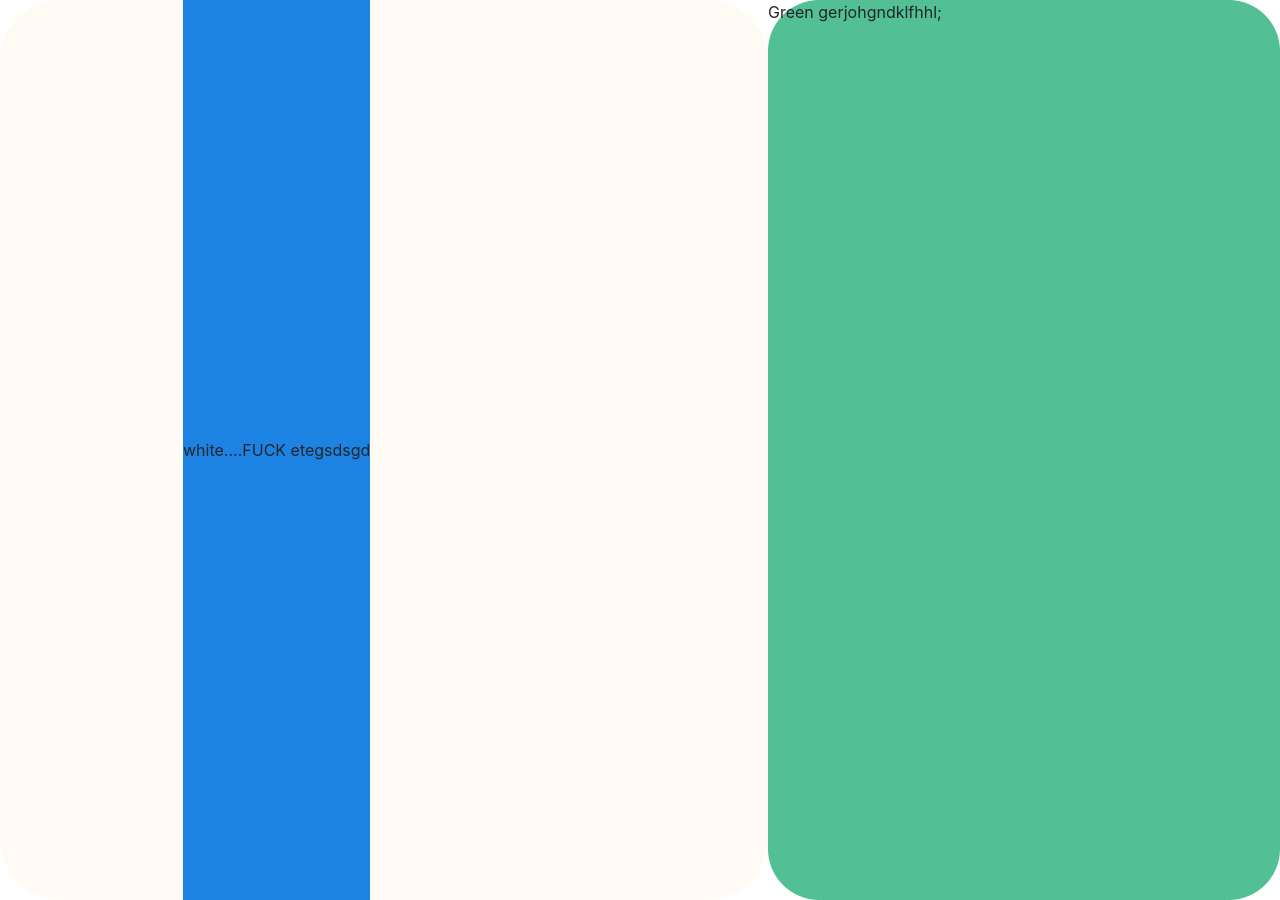
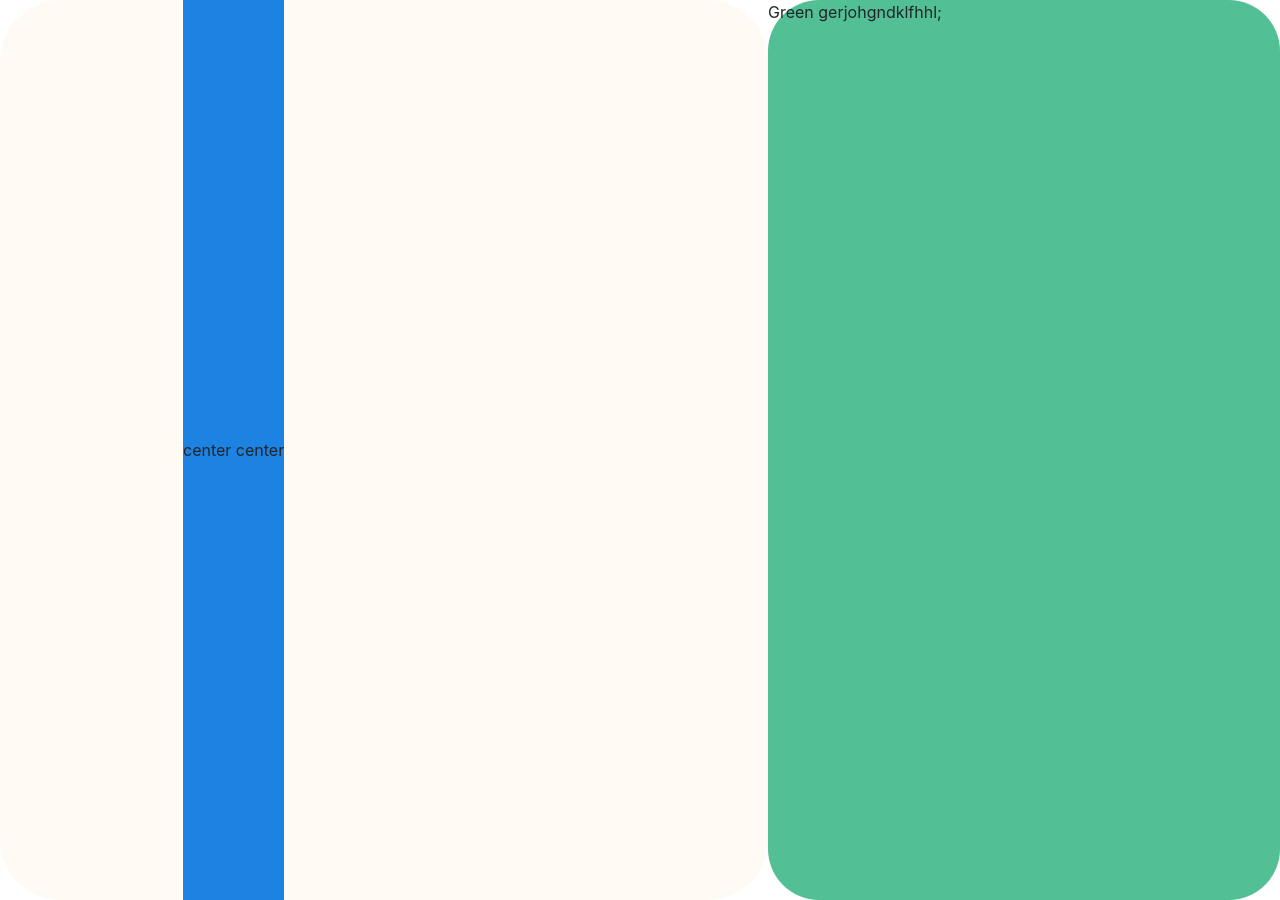
Before and after one commit to franckmartin3d/ChatApp, a React (Create React App) app in the folder chatapp/: page / in a window 1280 px wide. Built offline with nearby package versions, Linux system fonts and the light colour scheme.

Commit message:
chaneg column

```diff
--- a/chatapp/src/Login/flexLogin.js
+++ b/chatapp/src/Login/flexLogin.js
@@ -12,8 +12,7 @@ export class flexLogin extends Component {
             <div className= "page">
                 <div className="left-login">
                     <div className="sign-in-container">
-                        white....FUCK
-                        etegsdsgd
+                        center center
                     </div>
                 </div>
 
```
